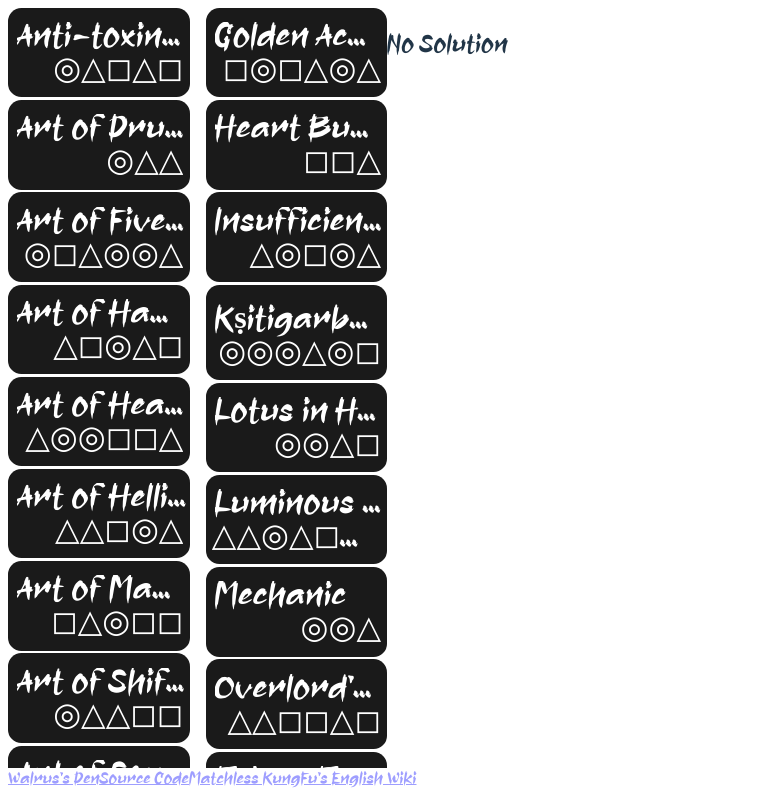
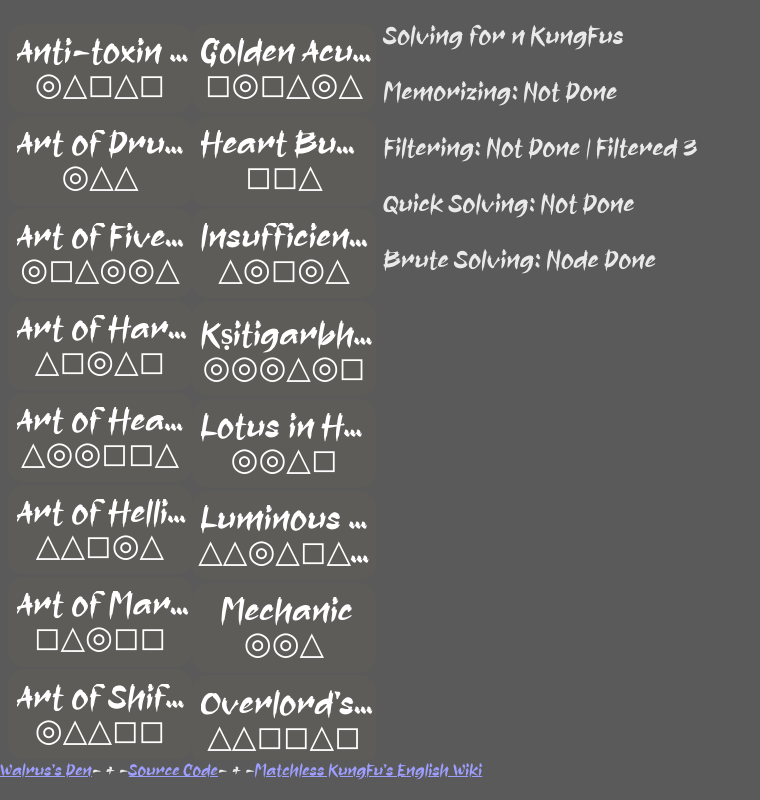
Before and after one commit to ASmartWalrus/MatchlessMeridians, a React (Vite) app in the folder meridiansite/: page / in a window 1280 px wide. Shown: the whole page, without its empty margins (0-760 px from the left). Built offline with nearby package versions, Linux system fonts and the light colour scheme.

Commit message:
KF List semi-functional, need to add functionality for running solver

```diff
--- a/meridiansite/src/components/Footer.jsx
+++ b/meridiansite/src/components/Footer.jsx
@@ -4,7 +4,13 @@
   return (
     <flexbox className="Footer">
         <a href="https://asmartwalrus.github.io/">Walrus's Den</a>
+        -
+        +
+        -
         <a href="https://github.com/ASmartWalrus/MatchlessMeridians">Source Code</a>
+        -
+        +
+        -
         <a href="https://thematchlesskungfu.wiki.gg/">Matchless KungFu's English Wiki</a>
     </flexbox>
   )
--- a/meridiansite/src/components/Solver/KungFuButton.jsx
+++ b/meridiansite/src/components/Solver/KungFuButton.jsx
@@ -1,8 +1,9 @@
 import "@/styles/Solver/KungFuButton.scss"
 
-function KungFuButton({name, meridians, onClick}) {
+function KungFuButton({name, meridians, toggled, onClick}) {
   return (
-    <button className="KungFuButton" onClick={onClick}>
+    // I prolly need to swap out how off and on is done
+    <button className={`KungFuButton ${toggled ? "on" : "off"}`} onClick={onClick}>
       <h4>{name}</h4>
       <p>{meridians != '' ? meridians : 'None'}</p>
     </button>
--- a/meridiansite/src/components/Solver/KungFuList.jsx
+++ b/meridiansite/src/components/Solver/KungFuList.jsx
@@ -5,9 +5,9 @@
   return (
     <div className="KungFuList">
       <ul>
-        {kungfus.map(kf =>
-          <li>
-              <KungFuButton name={kf.name} meridians={kf.meridians} onClick={onClick} />
+        {kungfus.map((kf, i) =>
+          <li key={i} >
+              <KungFuButton name={kf.name} meridians={kf.meridians} toggled={kf.toggled} onClick={() => { onClick(i) }} />
           </li>
         )}
       </ul>
--- a/meridiansite/src/components/Solver/KungFuSolution.jsx
+++ b/meridiansite/src/components/Solver/KungFuSolution.jsx
@@ -3,7 +3,11 @@
 function KungFuSolution() {
   return (
     <div className="KungFuSolution">
-      <h2>No Solution</h2>
+      <h2>Solving for n KungFus</h2>
+      <h2>Memorizing: Not Done</h2>
+      <h2>Filtering: Not Done | Filtered 3</h2>
+      <h2>Quick Solving: Not Done </h2>
+      <h2>Brute Solving: Node Done </h2>
     </div>
   )
 }
--- a/meridiansite/src/components/Solver/Solver.jsx
+++ b/meridiansite/src/components/Solver/Solver.jsx
@@ -3,8 +3,10 @@
 import KungFuList from "@/components/Solver/KungFuList.jsx"
 import KungFuSolution from "./KungFuSolution";
 import init, { init_solver, step_solver } from '@/pkg/rustwasm';
+import { useState } from "react";
 
 function Solver() {
+  // Could do some work to add mods and customs, but not feeling it
   const baseGameKungfus = Object.entries(BaseGame).
     map(([key, value]) => ({ name : key, meridians : value.split('').map((c) => {
       switch(c) {
@@ -16,11 +18,23 @@
       default:
         return "◻"
       }
-    })}));
+    }),
+    toggled : false,
+    mstring : value
+  }));
+  const [kfList, setKfList] = useState(baseGameKungfus);
 
   return (
     <flexbox className="Solver">
-      <KungFuList kungfus={baseGameKungfus}/>
+      <KungFuList kungfus={kfList} onClick={(i) => {
+        setKfList(kfList.map((kf, kf_idx) => {
+          if (i === kf_idx) {
+            return { ...kf, toggled : !kf.toggled };
+          } else {
+            return kf;
+          }
+        }));
+      }}/>
       <KungFuSolution/>
     </flexbox>
   )
--- a/meridiansite/src/styles/Solver/KungFuButton.scss
+++ b/meridiansite/src/styles/Solver/KungFuButton.scss
@@ -1,37 +1,44 @@
 
 .KungFuButton {
   padding: 0.2rem;
-  border-radius: 1em;
+  border-radius: 1rem;
   border:  solid transparent;
   font-family: AssassinNinja;
-  background-color: #1a1a1a;
+  background-color: rgba(255,184,28,0.02);
   cursor: pointer;
-  transition: border-color 0.25s;
+  transition: background-color 0.25s;
 
   &:hover {
-    border-color: #646cff;
+    background-color: rgba(255,184,28, 0.1);
+  }
+
+  &.on {
+    box-shadow: 0 0 0.5rem 0.2rem #ffb81c;
+    border-color: #ffb81c;
   }
 
   h4 {
+    color: #ffffff;
     width: 100%;
     padding: 0;
     margin: 0;
     margin-left: 0.2rem;
     margin-top: 0.5rem;
     overflow: hidden;
-    text-align: left;
+    text-align: center;
     text-wrap: nowrap;
     text-overflow: ellipsis;
     font-size: 2rem;
   }
 
   p {
+    color: #ffffff;
     width: 100%;
     padding: 0;
     margin: 0;
     margin-top: -0.5rem;
     overflow: hidden;
-    text-align: right;
+    text-align: center;
     text-wrap: nowrap;
     text-overflow: ellipsis;
     font-size: 2rem;
--- a/meridiansite/src/styles/Solver/KungFuList.scss
+++ b/meridiansite/src/styles/Solver/KungFuList.scss
@@ -1,12 +1,14 @@
 
 .KungFuList {
+  padding: 0;
+  margin: 0;
   overflow-x: hidden;
   overflow-y: scroll;
   ul {
-    padding: 0;
-    margin: 0;
+    padding: 0.5rem;
     list-style-type: none;
     columns: 2;
+    column-gap: 0;
     .KungFuButton {
       width: 100%
     }
--- a/meridiansite/src/styles/style.scss
+++ b/meridiansite/src/styles/style.scss
@@ -7,14 +7,25 @@
        url('/fonts/AssassinNinja.otf') format('opentype');
 }
 
+html, body {
+    margin: 0;
+    padding: 0;
+    height: 100%;
+    width: 100%;
+}
+
 :root {
+  height: 100%;
+  width: 100%;
+  padding: 0;
+  margin: 0;
   font-family: AssassinNinja;
   line-height: 1.5;
-  font-weight: 400;
+  font-weight: 1000;
 
   color-scheme: $color-scheme;
   color: rgba(255, 255, 255, 0.87);
-  background-color: #242424;
+  background-color: #5a5a5a;
 
   font-synthesis: none;
   text-rendering: optimizeLegibility;
@@ -24,28 +35,21 @@
 }
 
 #app {
-  max-width: 1280px;
-  margin: 0 auto;
+  height: 100%;
+  width: 100%;
+  margin: 0;
+  padding: 0;
   text-align: center;
 }
 
 .Solver {
+  padding: 0;
+  margin: 0;
   height: 95vh;
 }
 
 .Footer {
+  padding: 0;
+  margin: 0;
   height: 5vh;
 }
-
-@media (prefers-color-scheme: light) {
-  :root {
-    color: #213547;
-    background-color: #ffffff;
-  }
-  a:hover {
-    color: #747bff;
-  }
-  button {
-    background-color: #f9f9f9;
-  }
-}
```
